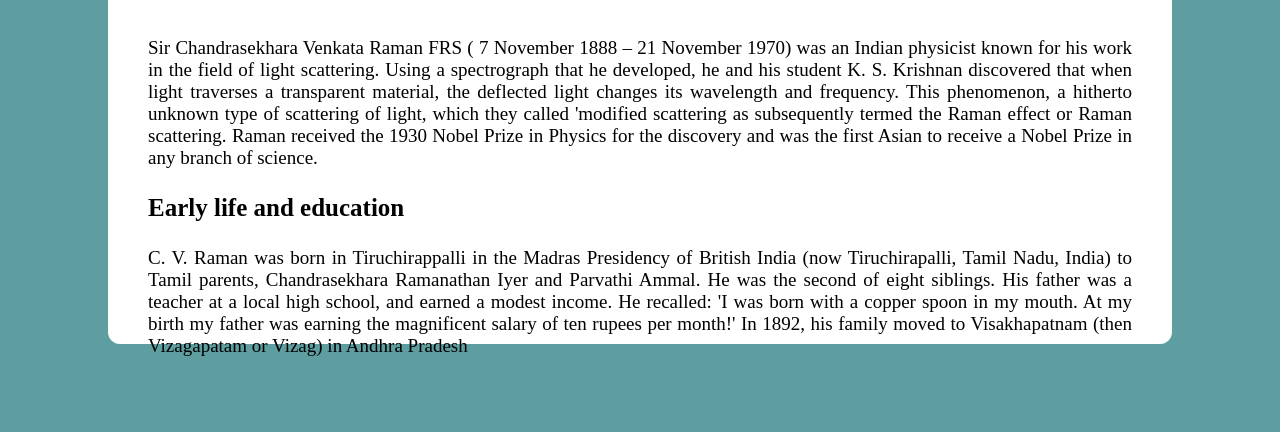
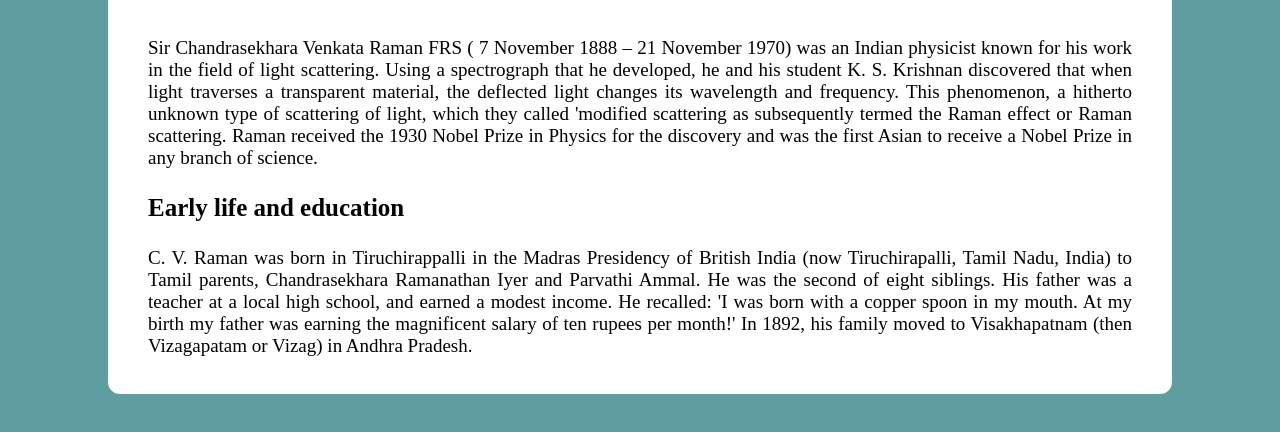
Before and after one commit to sonaligadekar20/react-i18, a React app: page / in a window 1280 px wide. Shown: the part 136-568 px from the top of the page. Built offline with nearby package versions, Linux system fonts and the light colour scheme.

Commit message:
update information

```diff
--- a/src/utils/lang.json
+++ b/src/utils/lang.json
@@ -3,18 +3,18 @@
     "headingMessage": "Biography of C. V. Raman",
     "textMessage": "Sir Chandrasekhara Venkata Raman FRS ( 7 November 1888 – 21 November 1970) was an Indian physicist known for his work in the field of light scattering. Using a spectrograph that he developed, he and his student K. S. Krishnan discovered that when light traverses a transparent material, the deflected light changes its wavelength and frequency. This phenomenon, a hitherto unknown type of scattering of light, which they called 'modified scattering as subsequently termed the Raman effect or Raman scattering. Raman received the <yearCount> Nobel Prize in Physics for the discovery and was the first Asian to receive a Nobel Prize in any branch of science.",
     "subheadingMessage": "Early life and education",
-    "textMessage1": "C. V. Raman was born in Tiruchirappalli in the Madras Presidency of British India (now Tiruchirapalli, Tamil Nadu, India) to Tamil parents, Chandrasekhara Ramanathan Iyer and Parvathi Ammal. He was the second of eight siblings. His father was a teacher at a local high school, and earned a modest income. He recalled: 'I was born with a copper spoon in my mouth. At my birth my father was earning the magnificent salary of ten rupees per month!' In 1892, his family moved to Visakhapatnam (then Vizagapatam or Vizag) in Andhra Pradesh"
+    "textMessage1": "C. V. Raman was born in Tiruchirappalli in the Madras Presidency of British India (now Tiruchirapalli, Tamil Nadu, India) to Tamil parents, Chandrasekhara Ramanathan Iyer and Parvathi Ammal. He was the second of eight siblings. His father was a teacher at a local high school, and earned a modest income. He recalled: 'I was born with a copper spoon in my mouth. At my birth my father was earning the magnificent salary of ten rupees per month!' In 1892, his family moved to Visakhapatnam (then Vizagapatam or Vizag) in Andhra Pradesh."
   },
   "mr":{
-    "headingMessage": "स्वागत आहे !",
-    "textMessage": "आशा आहे की तुम्हाला React शिकन्यात आनंद येइल.",
-    "subheadingMessage": "Early life and education",
-    "textMessage1":"आपला दिवस चांगला जावो <yearCount>"
+    "headingMessage": "सी. व्ही. रमण यांचे चरित्र",
+    "textMessage": "सर चंद्रशेखर वेंकट रमण एफआरएस (७ नोव्हेंबर १८८८ - २१ नोव्हेंबर १९७०) हे एक भारतीय भौतिकशास्त्रज्ञ होते जे प्रकाश विखुरण्याच्या क्षेत्रातील त्यांच्या कार्यासाठी ओळखले जातात. त्यांनी विकसित केलेल्या स्पेक्ट्रोग्राफचा वापर करून, त्यांनी आणि त्यांचे विद्यार्थी के.एस. कृष्णन यांनी शोधून काढले की जेव्हा प्रकाश पारदर्शक सामग्रीतून मार्गक्रमण करतो तेव्हा विक्षेपित प्रकाश त्याची तरंगलांबी आणि वारंवारता बदलतो. ही घटना, प्रकाशाच्या विखुरण्याचा आतापर्यंतचा अज्ञात प्रकार, ज्याला त्यांनी 'सुधारित स्कॅटरिंग' असे नाव दिले आणि पुढे रामन प्रभाव किंवा रामन विखुरणे असे म्हटले. रमण यांना या शोधाबद्दल <yearCount> भौतिकशास्त्रातील नोबेल पारितोषिक मिळाले आणि विज्ञानाच्या कोणत्याही शाखेत नोबेल पारितोषिक मिळवणारे ते पहिले आशियाई होते.",
+    "subheadingMessage": "प्रारंभिक जीवन आणि शिक्षण",
+    "textMessage1":"सी. व्ही. रमण यांचा जन्म ब्रिटिश भारताच्या मद्रास प्रेसिडेन्सी (आता तिरुचिरापल्ली, तमिळनाडू, भारत) मध्ये तिरुचिरापल्ली येथे तमिळ पालक चंद्रशेखर रामनाथन अय्यर आणि पार्वती अम्मल यांच्या घरी झाला. आठ भावंडांमध्ये ते दुसरे होते. त्याचे वडील स्थानिक हायस्कूलमध्ये शिक्षक होते आणि त्यांना माफक उत्पन्न मिळाले. तो आठवतो: 'मी तोंडात तांब्याचा चमचा घेऊन जन्माला आलो. माझ्या जन्माच्या वेळी माझे वडील दरमहा दहा रुपये पगार मिळवत होते!' 1892 मध्ये त्यांचे कुटुंब आंध्र प्रदेशातील विशाखापट्टम (तेव्हाचे विझागापटम किंवा विझाग) येथे गेले."
   },
   "hi":{
-    "headingMessage": "स्वागत हे !",
-    "textMessage": "हमें आशा है कि आप React शिकेन का आनंद लेंगे |",
-    "subheadingMessage": "Early life and education",
-    "textMessage1": "आपका दिन अच्छा हो   <yearCount> "
+    "headingMessage": "सी. वी. रमन की जीवनी",
+    "textMessage": "सर चन्द्रशेखर वेंकट रमन एफआरएस (7 नवंबर 1888 - 21 नवंबर 1970) एक भारतीय भौतिक विज्ञानी थे जो प्रकाश प्रकीर्णन के क्षेत्र में अपने काम के लिए जाने जाते थे। अपने द्वारा विकसित स्पेक्ट्रोग्राफ का उपयोग करते हुए, उन्होंने और उनके छात्र के.एस. कृष्णन ने पाया कि जब प्रकाश एक पारदर्शी सामग्री से गुजरता है, तो विक्षेपित प्रकाश अपनी तरंग दैर्ध्य और आवृत्ति को बदल देता है। यह घटना, अब तक अज्ञात प्रकार का प्रकाश का प्रकीर्णन है, जिसे उन्होंने 'संशोधित प्रकीर्णन' कहा, जिसे बाद में रमन प्रभाव या रमन प्रकीर्णन कहा गया। इस खोज के लिए रमन को भौतिकी में <yearCount> नोबेल पुरस्कार मिला और वह विज्ञान की किसी भी शाखा में नोबेल पुरस्कार पाने वाले पहले एशियाई थे।",
+    "subheadingMessage": "प्रारंभिक जीवन और शिक्षा",
+    "textMessage1": "सी. वी. रमन का जन्म ब्रिटिश भारत के मद्रास प्रेसीडेंसी (अब तिरुचिरापल्ली, तमिलनाडु, भारत) में तिरुचिरापल्ली में तमिल माता-पिता, चंद्रशेखर रामनाथन अय्यर और पार्वती अम्मल के घर हुआ था। वह आठ भाई-बहनों में दूसरे नंबर पर थे। उनके पिता एक स्थानीय हाई स्कूल में शिक्षक थे और उनकी आय मामूली थी। उन्होंने याद करते हुए कहा, 'मैं मुंह में तांबे का चम्मच लेकर पैदा हुआ था। मेरे जन्म के समय मेरे पिता प्रति माह दस रुपये का शानदार वेतन कमा रहे थे!' 1892 में, उनका परिवार आंध्र प्रदेश के विशाखापत्तनम (तब विजागपट्टम या विजाग) चला गया। "
   }
 }
--- a/src/views/Home/Home.css
+++ b/src/views/Home/Home.css
@@ -1,10 +1,7 @@
 .message-box{
     background-color:white;
-    height: 400px;
+    height: 450px;
     padding: 5px 40px;
-    /* display: block;
-    margin-left: auto;
-    margin-right: auto; */
     margin: 70px 100px;
     border-radius: 12px;
     box-shadow: 0 px 0px 4px 5px grey;
--- a/src/views/Home/Home.js
+++ b/src/views/Home/Home.js
@@ -17,10 +17,8 @@ function Home() {
 
           <p className='text-message'>{I18n("textMessage1")}</p>
 
-          <h5>{I18n("endMessage") }</h5>
-
           <select className='lang-box'
-          defaultValue={localStorage.getItem("lang")}onChange={(e)=>{
+          defaultValue={localStorage.getItem("lang")} onChange={(e)=>{
              localStorage.setItem("lang", e.target.value);
              window.location.reload();
           }}>
@@ -29,9 +27,6 @@ function Home() {
              <option value="en">English</option>
           </select>
 
-          <p>
-            {/* {I18n("usersStatMessage", "<studentCount>", usersCount)}  */}
-          </p>
         </div>
     )
 }
```
